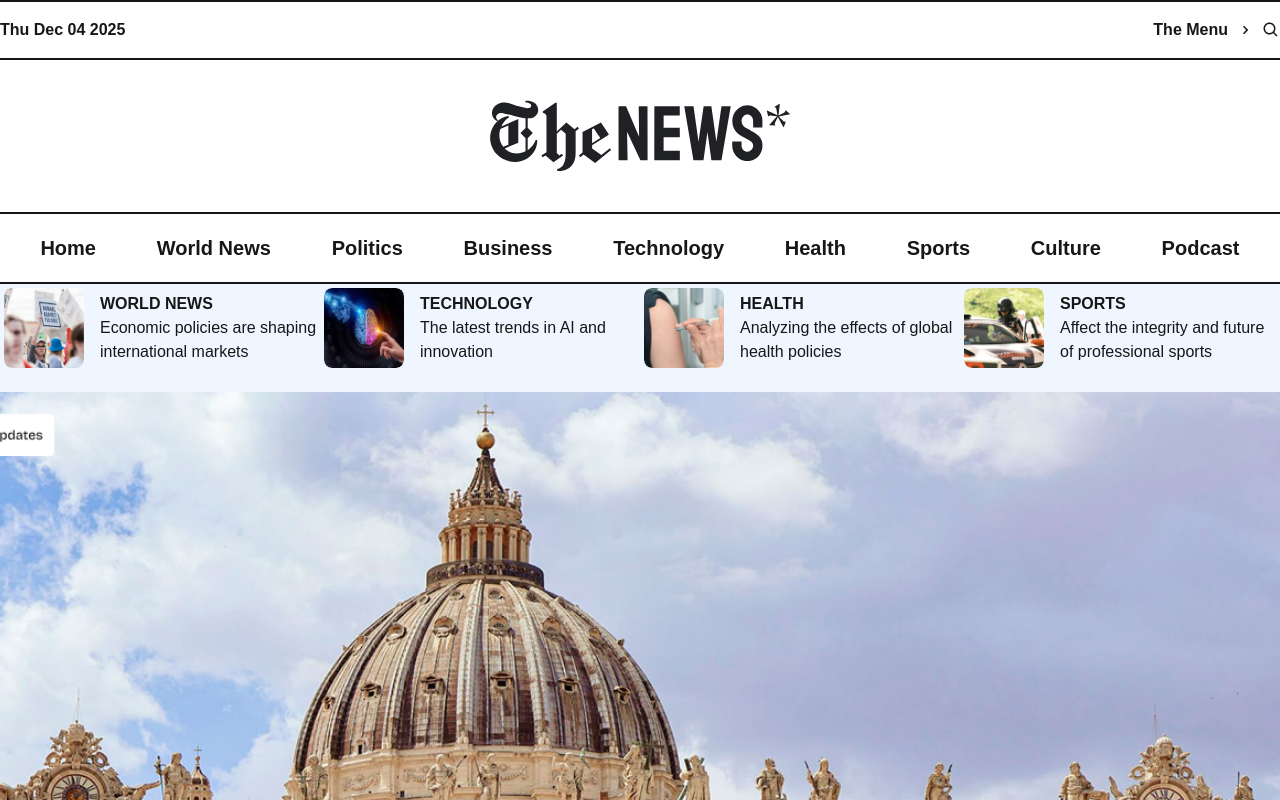
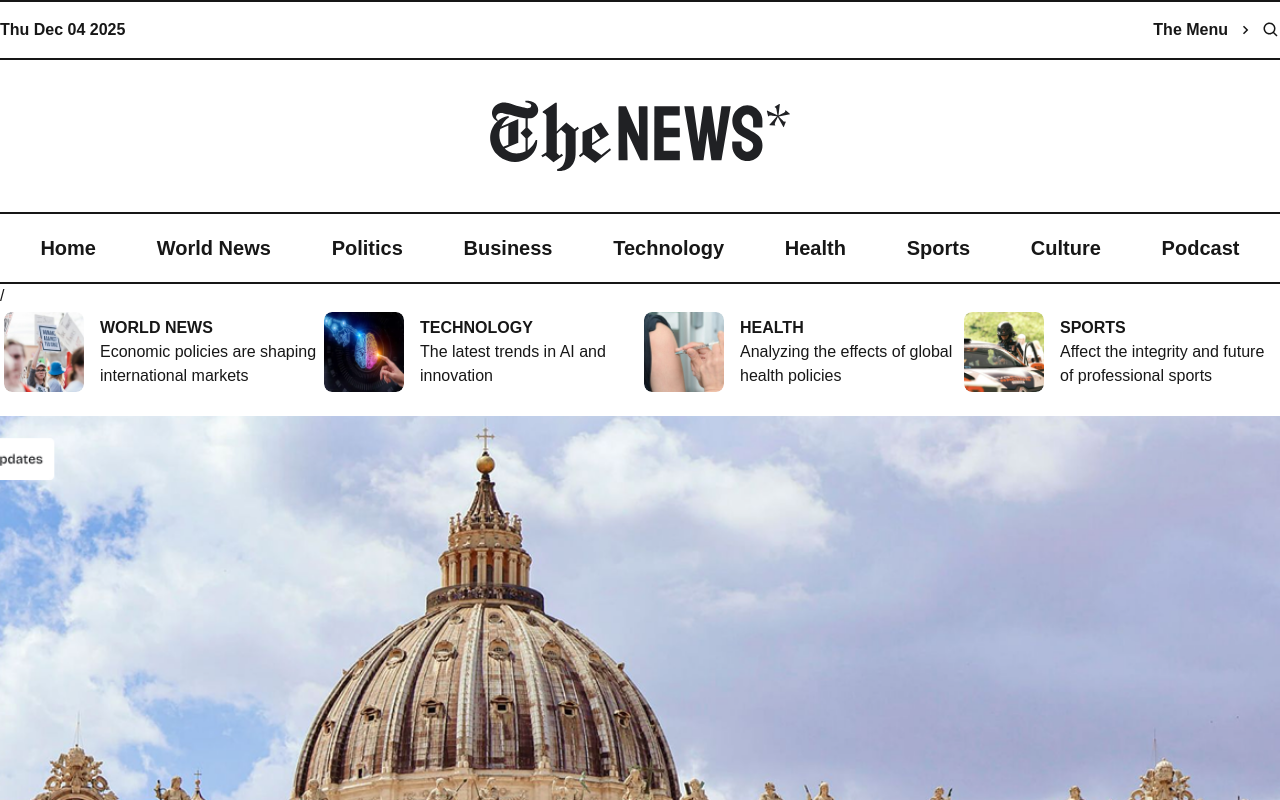
Before and after one commit to addyjerry/newblog, a Next.js app: page / in a window 1280 px wide. Shown: the top 800 px of the page. Built offline with nearby package versions, Linux system fonts and the light colour scheme.

Commit message:
update on thenews web app

```diff
--- a/app/page.tsx
+++ b/app/page.tsx
@@ -12,7 +12,7 @@ import { BiRightArrowCircle } from "react-icons/bi";
 
 export default function Home() {
   return (
-    <main className="items-center w-full max-w-[1500px] place-self-center bg-blue-50">
+    <main className="items-center w-full max-w-[1500px] place-self-center ">/
       {/* header area */}
       <div className="flex md:justify-between flex-1 flex-wrap justify-center">
         {/* blog cards */}
```
